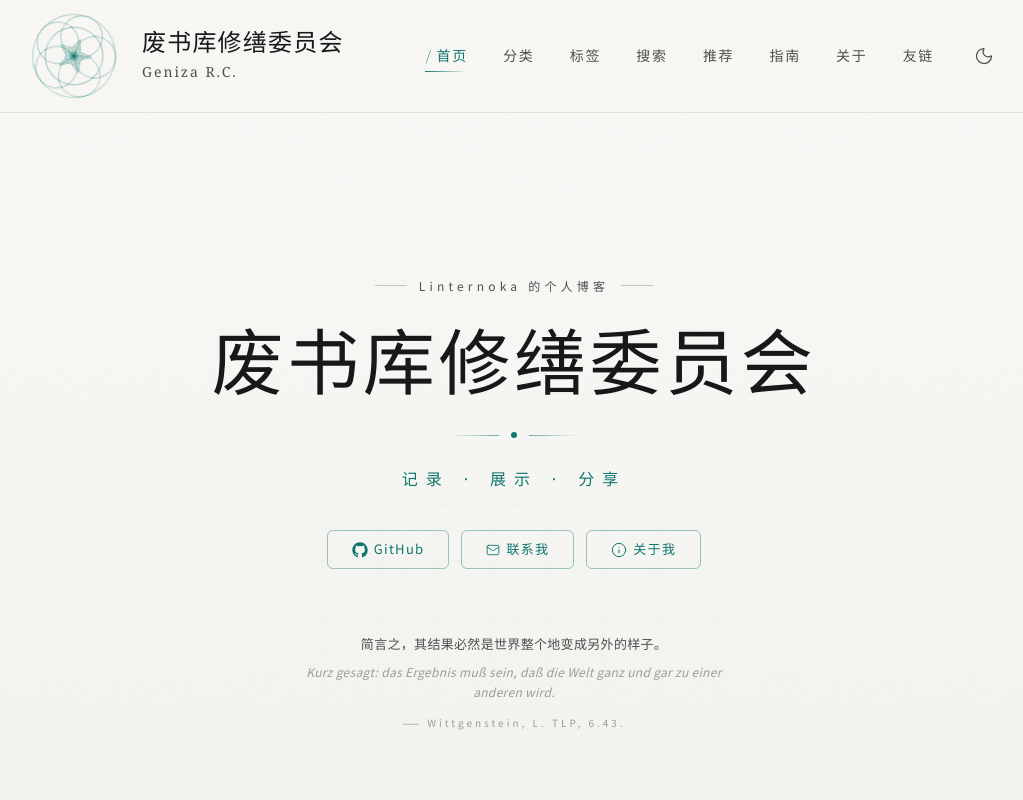
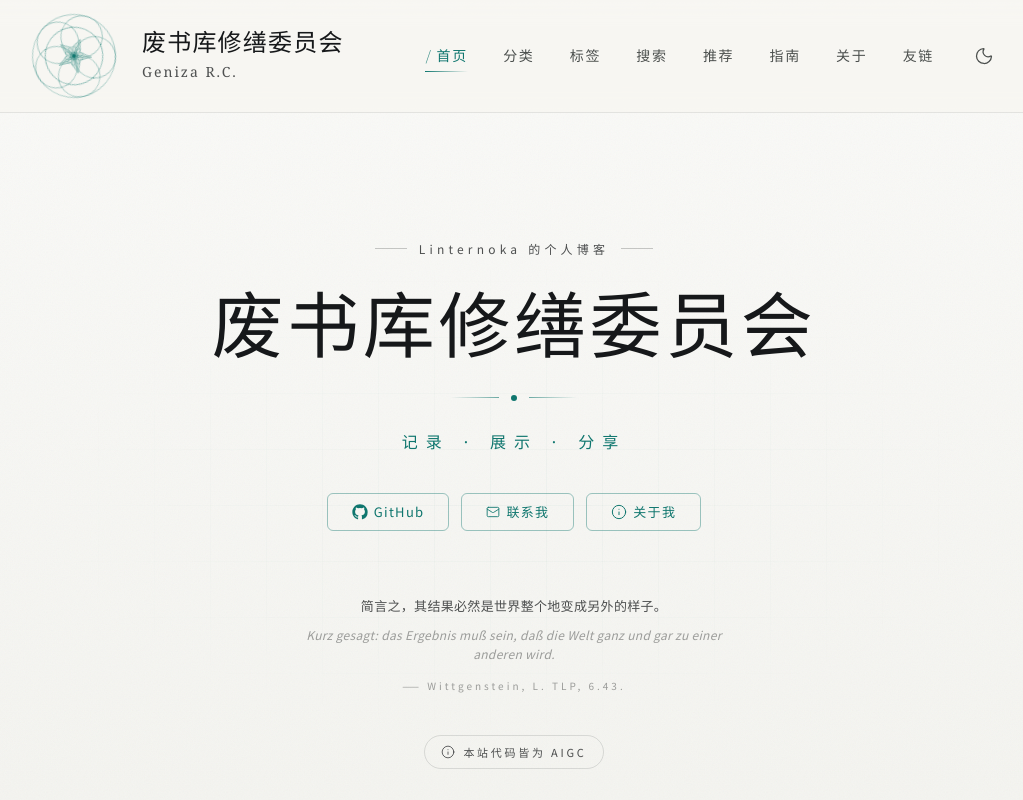
Before and after one commit to Linternoka/personal-blog, a Next.js app: page / in a window 1280 px wide. Shown: the top 800 px of the page, without its empty margins (126-1149 px from the left). Built offline with nearby package versions, Linux system fonts and the light colour scheme.

Commit message:
feat(home): 首页新增 AIGC 声明
文案与开关放在 site.config.json 的 aiNotice，改字或隐藏都不必动代码。

```diff
--- a/app/page.tsx
+++ b/app/page.tsx
@@ -96,6 +96,14 @@ export default function HomePage() {
               —— Wittgenstein, L. TLP, 6.43.
             </p>
           </div>
+
+          {/* 声明：文案与开关都在 site.config.json 的 aiNotice 里，改字不用动代码 */}
+          {siteConfig.aiNotice.enabled && (
+            <p className="kam-fade-up kam-delay-4 mt-10 inline-flex items-center gap-2 rounded-full border border-line px-4 py-1.5 text-[11px] tracking-[0.25em] text-herofgs">
+              <InfoIcon className="h-3.5 w-3.5 shrink-0" />
+              {siteConfig.aiNotice.text}
+            </p>
+          )}
         </div>
       </section>
 
--- a/site.config.json
+++ b/site.config.json
@@ -2,6 +2,10 @@
   "name": "废书库修缮委员会",
   "title": "废书库修缮委员会 · 记录、展示、分享",
   "description": "记录、展示、分享",
+  "aiNotice": {
+    "enabled": true,
+    "text": "本站代码皆为 AIGC"
+  },
   "url": "https://linternoka.github.io",
   "avatar": "/images/avatar.jpg",
   "author": {
```
